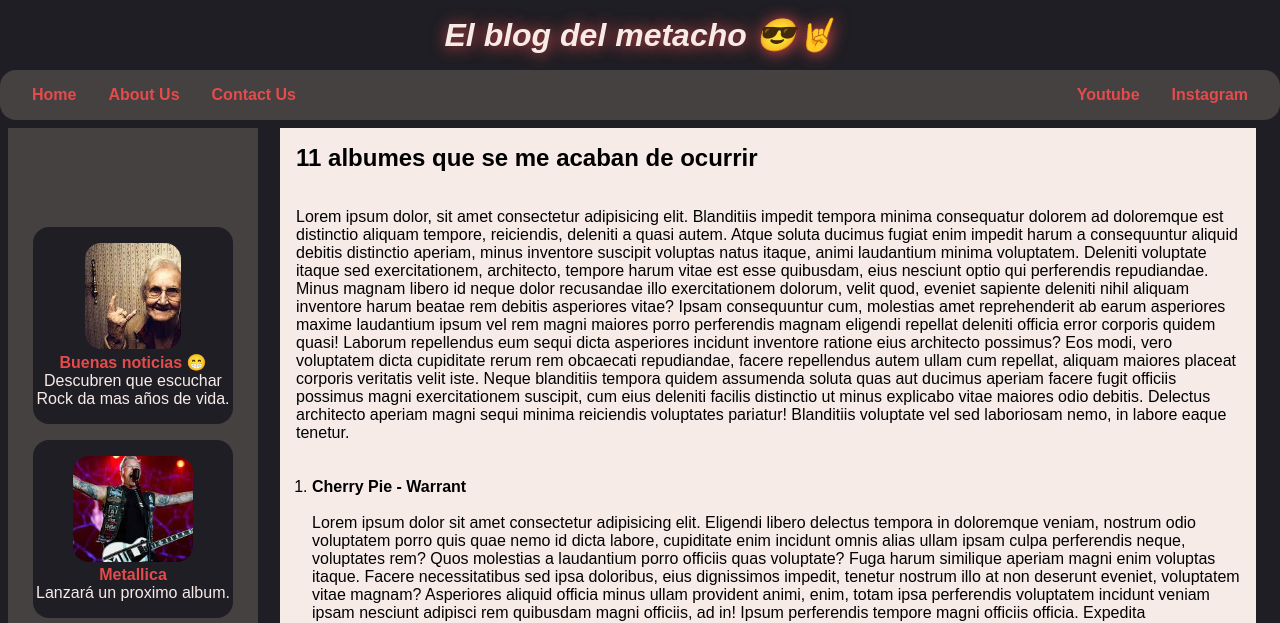
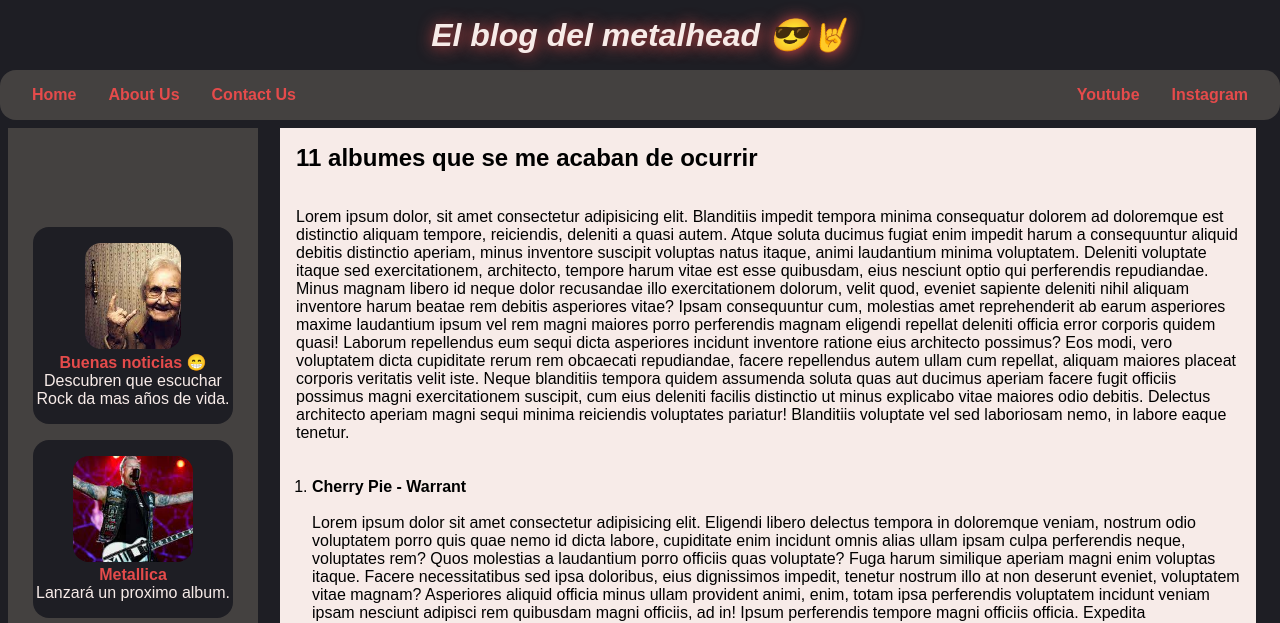
Before and after one commit to Alex-Beltran97/testing-blog, a website built with webpack: page public/index.html in a window 1280 px wide. Shown: the top 623 px of the page. Built offline with nearby package versions, Linux system fonts and the light colour scheme; files whose address does not match are found by name.

Commit message:
I changed the title

```diff
--- a/public/index.html
+++ b/public/index.html
@@ -4,11 +4,11 @@
   <meta charset="UTF-8">
   <meta http-equiv="X-UA-Compatible" content="IE=edge">
   <meta name="viewport" content="width=device-width, initial-scale=1.0">
-  <title>El blog del metacho 😎🤘</title>
+  <title>El blog del metalhead 😎🤘</title>
 </head>
 <body>
   <header>
-    <h1>El blog del metacho 😎🤘</h1>
+    <h1>El blog del metalhead 😎🤘</h1>
     <nav>
       <ul class="basic-menu">
         <li>
```
